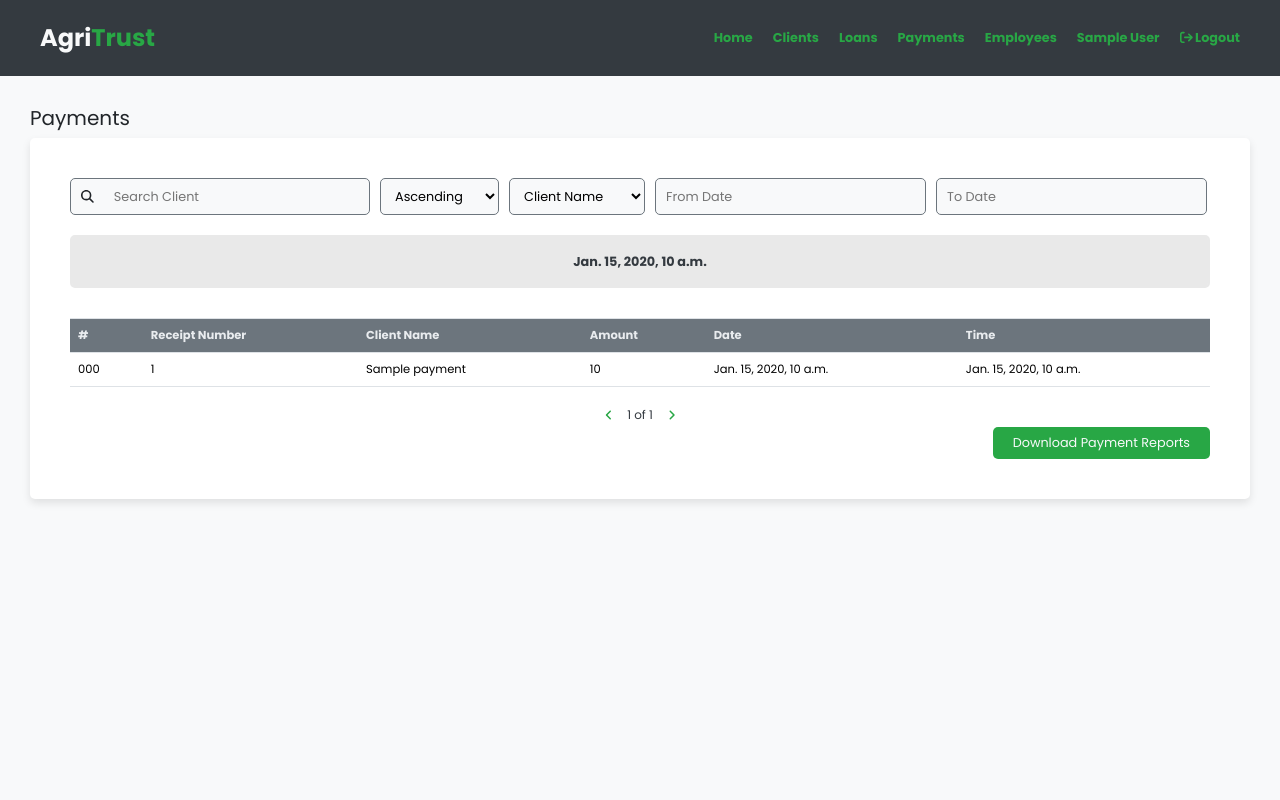
After one commit to bowtsogakow/Elective5-LoanCooperative, a Django app: page /admin/payments in a window 1280 px wide. The commit adds this page. Run offline with Django 5.2, Linux system fonts and the light colour scheme; a user stored in the database is signed in; tables that the repository leaves empty hold one stand-in row (values such as "Sample post"); a database or web service that is not in the repository returns one stand-in record (values such as "Sample title"); data that the repository does not hold is empty; parts of the project's set-up code (start-up, migrations or seed data) failed here and were passed over; some libraries are stand-ins or nearby versions.

Commit message:
Receipt number, Editable input, Payments

```diff
--- a/admin_frontend/templates/AgriTrust/css.html
+++ b/admin_frontend/templates/AgriTrust/css.html
@@ -146,8 +146,9 @@
         th,
         td {
             padding: 5px;
-            text-align: center;
-            border: 1px solid #ddd;
+            text-align: left;
+            /* border: 1px solid #ddd; */
+            border : none;
             min-width: fit-content;
             white-space: nowrap;
         }
@@ -288,4 +289,19 @@
         }
     }
 
+    .date-range-marker{
+        width: 100%;
+        min-height: 50px;
+        text-align: center;
+        background-color: #e9e9e9;
+        border-color: #e9e9e9;
+        border: 2px solid #e9e9e9 ;
+        color: var(--bg3);
+        border-radius: 5px;
+        padding: 15px 0;
+        margin-bottom: 10px;
+        /* font-size: 20px; */
+
+    }
+
 </style>
--- a/admin_frontend/templates/AgriTrust/header.html
+++ b/admin_frontend/templates/AgriTrust/header.html
@@ -123,6 +123,7 @@
                 <a href="{% url 'admin_index' %}">Home</a>
                 <a href="{% url 'client_list' %}">Clients</a>
                 <a href="{% url 'loan_list' %}">Loans</a>
+                <a href="{% url 'payment_list' %}"> Payments </a>
                 <a href="{% url 'employee_list' %}">Employees</a>
                 <a href="{% url 'profile_info' user.id %}">{{ user.full_name }}</a>
                 <a href="{% url 'server_logout' %}"><i class="fa fa-sign-out"></i> Logout </a>
@@ -132,6 +133,7 @@
                 <a href="{% url 'admin_index' %}">Home</a>
                 <a href="{% url 'client_list' %}">Clients</a>
                 <a href="{% url 'loan_list' %}">Loans</a>
+                <a href="{% url 'payment_list' %}"> Payments </a>
                 <a href="{% url 'employee_list' %}">Employees</a>
                 <a href="{% url 'profile_info' user.id %}">{{ user.full_name }}</a>
                 <a href="{% url 'server_logout' %}"><i class="fa fa-sign-out"></i> Logout </a>
--- /dev/null
+++ b/admin_frontend/templates/AgriTrust/payments.html
@@ -0,0 +1,253 @@
+<html>
+    {% include 'AgriTrust/import.html' %}
+    {% include 'AgriTrust/css.html' %}
+
+    <style>
+        .payments-cont{
+            display: flex;
+            flex-direction: column;
+            gap: 20px;
+
+            table {
+                th {
+                    background-color: var(--txt1);
+                    color: var(--txt3);
+                }
+            }
+
+        }
+
+        .right-align-div {
+            display: flex;
+            justify-content: flex-end;
+        }
+
+    </style>
+
+    <body>
+        {% include 'AgriTrust/header.html' with user=user %}
+
+        <div class="payments-div cont-body">
+            <h5> Payments </h5>
+
+            <div class="cont">
+                <div class="payments-cont">
+
+                    <div class="filter-btn-div">
+                        <div class="search-cont" oninput = "handleSearchPayment(1)">
+                            <i class="fa fa-search"></i>
+                            <input type="text" oninput="" id="search-client" placeholder="Search Client">
+                        </div>
+
+                        <select id = "order-select" oninput = "handleSearchPayment(1)">
+                            <option value="asc"> Ascending </option>
+                            <option value="desc"> Descending </option>
+                        </select>
+
+                        <select id = "sort-select" oninput = "handleSearchPayment(1)">
+                            <option value="name"> Client Name </option>
+                            <option value="amount"> Amount </option>
+                            <option value="date"> Date and Time </option>
+
+                        </select>
+
+                        <div>
+                            <input type="text" onfocus="this.type='date'" onblur="this.type='text'" oninput = "handleSearchPayment(1)" id = "start_date_select" placeholder="From Date">
+                        </div>
+
+                        <div>
+                            <input type="text" onfocus="this.type='date'" onblur="this.type='text'" oninput = "handleSearchPayment(1)" id = "end_date_select" placeholder="To Date" >
+                        </div>
+                    </div>
+
+                    <div class = "date-range-marker" id = "date-range-marker">
+                        <b> {{ date_range_marker }} </b>
+                    </div>
+
+                    <div>
+                        <table id = "payment-table" class="table table-bordered table-hover table-responsive selectable-row">
+                            <tr>
+                                <th> # </th>
+                                <th> Receipt Number </th>
+                                <th> Client Name</th>
+                                <th> Amount </th>
+                                <th> Date </th>
+                                <th> Time </th>
+                            </tr>
+                            {%for payment in payments%}
+                                <tr>
+                                    <td> {{payment.number_display}} </td>
+                                    <td> {{payment.receipt_number}} </td>
+                                    <td> {{payment.client_name}} </a> </td>
+                                    <td> {{payment.payment_amount}} </td>
+                                    <td> {{payment.date}} </td>
+                                    <td> {{payment.time}} </td>
+                                </tr>
+                            {% endfor %}
+                            </table>
+                        </div>
+
+                    </div>
+
+
+
+                    <div class="filter-btn-div two">
+                        <div> </div>
+                        <div class="pagination">
+                            <button type="button" onclick="handlePreviousPage()" class="btn btn-primary">
+                                <i class="fa fa-angle-left"></i>
+                            </button>
+                            <span id="page-indicator"> </span>
+                            <button type="button" onclick="handleNextPage()" class="btn btn-primary">
+                                <i class="fa fa-angle-right"></i>
+                            </button>
+                        </div>
+                        <div> </div>
+                    </div>
+
+                    <div class = "right-align-div">
+                        <div> </div>
+                        <button onclick="handleDownloadPaymentReports()"> Download Payment Reports </button>
+                    </div>
+
+                </div>
+
+
+
+
+            </div>
+        </div>
+
+
+    </body>
+
+
+    <script src="https://cdnjs.cloudflare.com/ajax/libs/jspdf/2.5.1/jspdf.umd.min.js"></script>
+    <script src="https://cdnjs.cloudflare.com/ajax/libs/jspdf-autotable/3.5.20/jspdf.plugin.autotable.min.js"></script>
+
+   <script>
+        {% include 'AgriTrust/script.html' %}
+
+        var currentPage = 1;
+        var totalPage = {{ total_page }};
+
+        async function handleSearchPayment(page) {
+
+            const response = await fetch("{% url 'server_get_payment_by_search' %}", {
+                method: 'POST',
+                headers: {
+                    'Content-Type': 'application/json',
+                    'X-CSRFToken': '{{ csrf_token }}'
+                },
+                body: JSON.stringify({
+                    'name': document.getElementById("search-client").value,
+                    'pagination' : page,
+                    'order' : document.getElementById("order-select").value,
+                    'sort' : document.getElementById("sort-select").value,
+                    'start_date' : document.getElementById("start_date_select").value,
+                    'end_date' : document.getElementById("end_date_select").value
+                })
+            })
+
+            const data = await response.json();
+
+            if (data.status == 1) {
+                const payments = data["payments"];
+
+                currentPage = data.pagination;
+                totalPage = data.total_page;
+
+                var table_body = document.getElementById("payment-table");
+                table_body.innerHTML = "";
+
+                var date_range_marker = document.getElementById("date-range-marker");
+                console.log(data.date_range_marker);
+                date_range_marker.innerHTML = data.date_range_marker;
+
+                table_body.innerHTML += `
+                    <tr>
+                        <th> # </th>
+                        <th> Receipt Number</th>
+                        <th> Client Name</th>
+                        <th> Amount </th>
+                        <th> Date </th>
+                        <th> Time </th>
+                    </tr>
+                `
+
+                for (payment of payments) {
+                    table_body.innerHTML += `
+                    <tr>
+                        <td> ${payment.number_display} </td>
+                        <td> ${payment.receipt_number} </td>
+                        <td> ${payment.client_name} </a> </td>
+                        <td> ${payment.payment_amount} </td>
+                        <td> ${payment.date} </td>
+                        <td> ${payment.time} </td>
+                    </tr>
+                    `
+                }
+
+                updatePaginationDisplay();
+
+            }
+        }
+
+
+        function handlePreviousPage(){
+            if (currentPage > 1){
+                currentPage--;
+                handleSearchLoan(currentPage);
+            }
+
+        }
+
+        function handleNextPage(){
+            console.log("click");
+            if (currentPage < totalPage){
+                currentPage++;
+                handleSearchLoan(currentPage);
+            }
+
+        }
+
+        function updatePaginationDisplay(){
+            const page_indicator = document.getElementById("page-indicator");
+            page_indicator.innerHTML = currentPage + " of " + totalPage;
+        }
+
+        async function handleDownloadPaymentReports() {
+
+            const response = await fetch("{% url 'server_get_payment_by_search' %}", {
+                method: 'POST',
+                headers: {
+                    'Content-Type': 'application/json',
+                    'X-CSRFToken': '{{ csrf_token }}'
+                },
+                body: JSON.stringify({
+                    'name': document.getElementById("search-client").value,
+                    'pagination' : 1,
+                    'order' : document.getElementById("order-select").value,
+                    'sort' : document.getElementById("sort-select").value,
+                    'start_date' : document.getElementById("start_date_select").value,
+                    'end_date' : document.getElementById("end_date_select").value,
+                    'limit' : 999999
+                })
+            })
+
+
+            const data = await response.json();
+
+            const payments = data.payments;
+            const date_range_marker = data.date_range_marker;
+
+            return generatePDF(payments, date_range_marker);
+
+        }
+
+        updatePaginationDisplay();
+
+
+    </script>
+
+</html>
--- a/admin_frontend/templates/AgriTrust/script.html
+++ b/admin_frontend/templates/AgriTrust/script.html
@@ -22,3 +22,32 @@ function show_result_bar(isPositive, div, message){
         actionResult.style.display = "none";
     }, 5000);
 }
+
+function generatePDF(data, date_range_marker) {
+    const { jsPDF } = window.jspdf;
+    const doc = new jsPDF();
+
+    doc.setFont("Times", "normal", "bold");
+    doc.setFontSize(20);
+    doc.text("Payment Reports", 105, 20, { align: "center" });
+
+    doc.setFont("Times", "italic", "normal");
+    doc.setFontSize(12)
+    doc.text(date_range_marker, 14, 40, {align: "left"});
+
+    const tableData = data.map(item => [item.number_display, item.client_name, item.payment_amount, item.date, item.time]);
+
+    let pageWidth = doc.internal.pageSize.width;
+    let tableWidth = doc.getStringUnitWidth(tableData[0].join(' ')) * doc.getFontSize();
+    let startX = (pageWidth - tableWidth) / 2;
+
+    doc.autoTable({
+        startY: 55,
+        startX : startX,
+        head: [['#', 'Client Name', 'Amount', 'Date', 'Time']],
+        body: tableData,
+    });
+
+
+    doc.save("complete_table_data.pdf");
+}
--- a/admin_frontend/urls.py
+++ b/admin_frontend/urls.py
@@ -21,6 +21,9 @@ urlpatterns = [
   path("employees", views.employee_list_page, name="employee_list"),
   path("employees/add", views.add_employee_page, name = "employee_add"),
 
+  # Payments
+  path("payments", views.payment_list_page, name = "payment_list"),
+
   # profile page
   path("profile/<int:id>", views.profile_page, name = "profile_info"),
 
--- a/admin_frontend/views.py
+++ b/admin_frontend/views.py
@@ -125,6 +125,20 @@ def add_loan_page(request):
      "clients" : data["clients"]})
 
 @admin_required
+def payment_list_page(request):
+  path = reverse('server_get_payment_by_search')
+  url = f"{base_url}{path}"
+  response = requests.post(url)
+  data = response.json()
+  print(data["payments"])
+  return render(request, 'AgriTrust/payments.html',
+                {"payments" : data["payments"],
+                 "total_page" : data["total_page"],
+                 "date_range_marker" : data["date_range_marker"]
+                 })
+
+
+@admin_required
 def employee_list_page(request):
   if request.user.is_superuser :
     permission = "superadmin"
--- a/cashier_frontend/templates/cashier_frontend/index.html
+++ b/cashier_frontend/templates/cashier_frontend/index.html
@@ -140,7 +140,7 @@
                         <p> Client Name     : <i> ${data.
 
                             loan.client_name} </i></p>
-                        <p> Daily Payment   : ${data.loan.daily_payment} </p>
+                        <p> Daily Payment   : <input type = "number" value = "${data.loan.daily_payment}" name = "amount"> </p>
                         <input type="submit" onclick = "payLoan(event)">
                     </form >
                 `
@@ -176,6 +176,7 @@
             event.preventDefault();
 
             const loan_id = document.getElementById("pay-loan-form").loan_id.value;
+            const amount = document.getElementById("pay-loan-form").amount.value;
             console.log(loan_id)
 
             const response = await fetch("{% url 'server_add_payment' %}", {
@@ -185,7 +186,8 @@
                     'Content-Type': 'application/json',
                 },
                 body: JSON.stringify({
-                    loan_id : loan_id
+                    loan_id : loan_id,
+                    amount : amount
                 })
             });
 
--- a/server/urls.py
+++ b/server/urls.py
@@ -32,6 +32,7 @@ urlpatterns = [
     path("get_payment_list_by_loan/<int:loan_id>", views_payment.get_payment_list_by_loan, name="server_get_payment_list_by_loan"),
     path("get_payment_list_by_client/<int:client_id>", views_payment.get_payment_list_by_client, name="server_get_payment_list_by_client"),
     path("get_payment_table", views_payment.get_payment_table, name="server_get_payment_table"),
+    path("get_payment_by_search", views_payment.get_payment_by_search, name="server_get_payment_by_search"),
 
     #employee
     path("get_all_employees", views_employees.get_all_employees, name="server_get_all_employees"),
--- a/server/views_client.py
+++ b/server/views_client.py
@@ -173,7 +173,7 @@ def get_clients_by_search(request):
     loan_status = request.data.get("loan_status")
     pagination = request.data.get("pagination")
     order = request.data.get("order")
-    limit = 25
+    limit = 10
 
     if not loan_status:
         return Response({
@@ -211,6 +211,9 @@ def get_clients_by_search(request):
     if total_page % 1 != 0:
         total_page = math.floor(total_page)
         total_page += 1
+
+    if total_page == 0:
+        total_page = 1
 
     if pagination :
         included = int(pagination) * limit
--- a/server/views_employees.py
+++ b/server/views_employees.py
@@ -190,6 +190,9 @@ def get_employee_by_search(request):
     if total_page % 1 != 0:
         total_page = math.floor(total_page)
         total_page += 1
+
+    if total_page == 0:
+        total_page = 1
 
     if pagination :
         included = int(pagination) * limit
```
Also changed, not shown: admin_frontend/templates/AgriTrust/index.html (+4 -4 lines), server/models.py (+7 -2 lines), server/utils.py (+20 -0 lines), server/views_loan.py (+5 -2 lines), server/views_payment.py (+154 -1 lines), admin_frontend/templates/AgriTrust/loans.html (indentation only), server/migrations/0008_payment_time_alter_loan_date_created_and_more.py (added), server/migrations/0009_payment_receipt_number_alter_loan_date_created_and_more.py (added).
